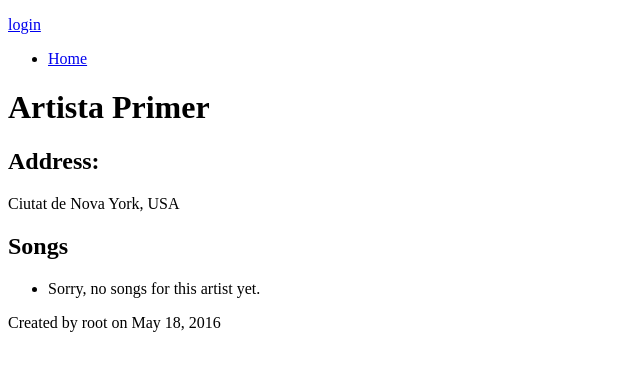
After one commit to xavimoya/musica, a Django app: template musica/imusica/templates/artist_detail.html in a window 1280 px wide. The commit adds this page. Shown: the top 371 px of the page, without its empty margins (0-640 px from the left). Run offline with Django 3.2, Linux system fonts and the light colour scheme; the template is opened without the code that fills it: values that come from a table or form of the project are taken from there, others are empty; data comes from the database, SQL or seed files in the repository; both versions use the stored data as it was after the commit; parts of the project's set-up code (start-up, migrations or seed data) failed here and were passed over; some libraries are stand-ins or nearby versions.

```diff
--- a/musica/imusica/models.py
+++ b/musica/imusica/models.py
@@ -23,6 +23,12 @@ class Artist(models.Model):
     user = models.ForeignKey(User, default=1)
     date = models.DateField(default=date.today)
 
+    def __unicode__(self):
+        return u"%s" % self.name
+    def get_absolute_url(self):
+        return reverse('imusica:artist_detail', kwargs={'pk': self.pk})
+
+
 class Album(models.Model):
     name = models.CharField(max_length=50)
     idNumber = models.TextField(null=True)
@@ -39,3 +45,8 @@ class Song(models.Model):
     album = models.ForeignKey(Album, null=True)
     user = models.ForeignKey(User, default=1)
     date = models.DateField(default=date.today)
+
+    def __unicode__(self):
+        return u"%s" % self.name
+    def get_absolute_url(self):
+        return reverse('imusica:song_detail', kwargs={'pkr': self.artist.pk, 'pk': self.pk})
--- a/musica/imusica/templates/albums.html
+++ b/musica/imusica/templates/albums.html
@@ -2,8 +2,8 @@
 <p>
 <b>Nom: </b> {{album.name}}<br>
 <b>Identificador: </b> {{album.idNumber}}<br>
-<b>Artista: </b> {{album.artista}}<br>
-<b>Companyia: </b> {{album.companyia}}<br>
+<b>Artista: </b> {{album.artista.name}}<br>
+<b>Companyia: </b> {{album.companyia.name}}<br>
 
 ********************</p>
 {% endfor %}
--- /dev/null
+++ b/musica/imusica/templates/artist_detail.html
@@ -0,0 +1,34 @@
+{% extends "base.html" %}
+{% block content %}
+<h1>
+    {{ artist.name }}
+    {% if user == artist.user %}
+        (<a href="{% url 'imusica:artist_edit' artist.name %}">edit</a>)
+    {% endif %}
+</h1>
+<h2>Address:</h2>
+<p>
+    {{ artist.city }}, {{ artist.country }} <br/>
+
+</p>
+
+<h2>
+    Songs
+    {% if user.is_authenticated %}
+        (<a href="{% url 'imusica:song_create' song.name %}">add</a>)
+    {% endif %}
+</h2>
+<ul>
+    {% for song in artist.song.all %}
+        <li><a href="{% url 'imusica:song_detail' artist.name song.name  g%}">
+            {{ song.name }}</a></li>
+    {% empty %}<li>Sorry, no songs for this artist yet.</li>
+    {% endfor %}
+</ul>
+
+
+
+{% endblock %}
+{% block footer %}
+    Created by {{ artist.user }} on {{ artist.date }}
+{% endblock %}
--- a/musica/imusica/templates/artists.html
+++ b/musica/imusica/templates/artists.html
@@ -6,6 +6,6 @@
 <b>Pais: </b> {{artista.country}}<br>
 <b>Pagina web: </b> {{artista.website}}<br>
 <b>Identificador: </b> {{artista.idNumber}}<br>
-<b>Companyia: </b> {{artista.companyia}}<br>
+<b>Companyia: </b> {{artista.companyia.name}}<br>
 ********************</p>
 {% endfor %}
--- a/musica/imusica/templates/songs.html
+++ b/musica/imusica/templates/songs.html
@@ -3,9 +3,9 @@
 <p>
 
 <b>Nom: </b> {{song.name}}<br>
-<b>Ciutat: </b> {{song.style}}<br>
+<b>Estil: </b> {{song.style}}<br>
 <b>Text: </b> {{song.texte}}<br>
-<b>Pais: </b> {{song.artista}}<br>
-<b>Pagina web: </b> {{song.album}}<br>
+<b>Artista: </b> {{song.artista.name}}<br>
+<b>Album: </b> {{song.album.name}}<br>
 ********************</p>
 {% endfor %}
--- a/musica/imusica/urls.py
+++ b/musica/imusica/urls.py
@@ -16,7 +16,10 @@ urlpatterns = patterns('',
 url(r'^$',Inici.as_view(),),
 url(r'^api/$', IniciApiRest.as_view(),),
 
-
+#List models
+# ex html: /app/Artist
+# ex xml: /app/Artist.xml
+# ex json: /app/Artist.json
 url(r'^Artist.json/$',artistjson, name='artist_list'),
 url(r'^Artist.xml/$',artistxml, name='artist_list'),
 url(r'^Artist/$',Artists.as_view(), name='artist_list'),
@@ -30,6 +33,47 @@ url(r'^Companyia.json/$',companyiajson, name='companyia_list'),
 url(r'^Companyia.xml/$',companyiaxml, name='companyia_list'),
 url(r'^Companyia/$',Companyies.as_view(), name='companyia_list'),
 #
+
+    #Artist details, ex: /app/Artist/1.json
+    url(r'^Artist/(?P<pk>\d+)(\.(?P<extension>(json|xml)))?$',
+        ArtistDetail.as_view(),
+        name='artist_detail'),
+
+    # Create an artist, ex /app/Artist/create
+    url(r'^Artist/create/$',
+        ArtistCreate.as_view(),
+        name='artist_create'),
+
+    # Edit artist details, ex /app/Artist/1/edit
+    url(r'^Artist/(?P<pk>\d+)/edit/$',
+        LoginRequiredCheckIsOwnerUpdateView.as_view(
+            model=Artist,
+            form_class=ArtistForm),
+        name='artist_edit'),
+
+## Songs of Artist
+
+# Artist songs list, ex.: /app/Artist/1/Song.json
+    url(r'^Artist/(?P<pk>\d+)/Song\.(?P<extension>(json|xml))$',
+        SongList.as_view(),
+        name='song_list'),
+
+    # Artist song details, ex.: /app/Artist/1/Song/1.json
+    url(r'^Artist/(?P<pkr>\d+)/Song/(?P<pk>\d+)(\.(?P<extension>(json|xml)))?$',
+        SongDetail.as_view(),
+        name='song_detail'),
+
+    # Create a artist song, ex: /app/Artist/1/Song/create/
+    url(r'^Artist/(?P<pk>\d+)/Song/create/$',
+        SongCreate.as_view(),
+        name='song_create'),
+
+    # Edit restaurant song details, ex: /app/Artist/1/Song/1/edit/
+    url(r'^Artist/(?P<pkr>\d+)/Song/(?P<pk>\d+)/edit/$',
+        LoginRequiredCheckIsOwnerUpdateView.as_view(
+            model=Song,
+            form_class=SongForm),
+        name='song_edit'),
 
 )
 
```
Also changed, not shown: musica/imusica/forms.py (added, +12 -0 lines), musica/imusica/templates/form.html (+7 -3 lines), musica/imusica/templates/song_detail.html (added, +22 -0 lines), musica/imusica/views.py (+37 -2 lines), musica/db.sqlite3, 5 other files.
